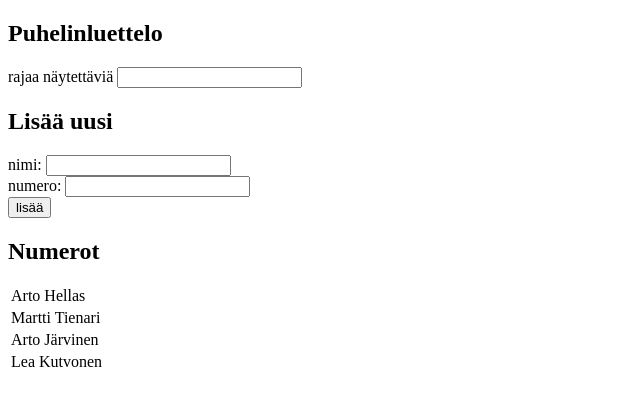
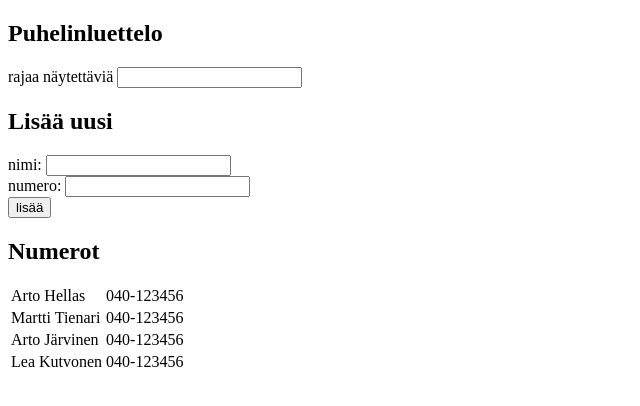
Before and after one commit to viuh/mop02_pulu, a React (Create React App) app: page / in a window 1280 px wide. Shown: the top 406 px of the page, without its empty margins (0-640 px from the left). Built offline with nearby package versions, Linux system fonts and the light colour scheme; data requests are answered from the project's data file.

Commit message:
:coffee:

```diff
--- a/package.json
+++ b/package.json
@@ -4,6 +4,7 @@
   "private": true,
   "dependencies": {
     "axios": "^0.17.1",
+    "json-server": "^0.12.1",
     "react": "^16.3.0",
     "react-dom": "^16.3.0",
     "react-scripts": "1.1.1"
--- a/src/index.js
+++ b/src/index.js
@@ -22,11 +22,11 @@ class App extends React.Component {
 
 
     componentDidMount() {
-      console.log('will mount')
+      //console.log('will mount')
       axios
         .get('http://localhost:3001/persons')
         .then(response => {
-          console.log('data got')
+          //console.log('data got')
           this.setState({ persons: response.data })
         })
     }
@@ -36,7 +36,7 @@ class App extends React.Component {
       event.preventDefault()
 
       let newperson = {name: this.state.newName,
-        phone: this.state.newPhone}
+        number: this.state.newPhone}
 
       let temp = this.state.persons
 
@@ -87,7 +87,7 @@ class App extends React.Component {
 
       return (
         list.map(person =>
-        <Person key={person.name} name={person.name} phone={person.phone}/>
+        <Person key={person.name} name={person.name} phone={person.number}/>
         )
       )
     }
```
Also changed, not shown: 1 other file (tests, documents, lock files or other folders).
